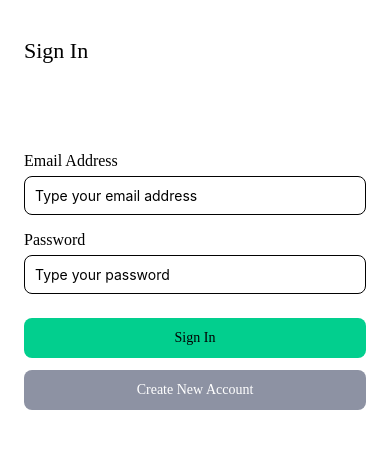
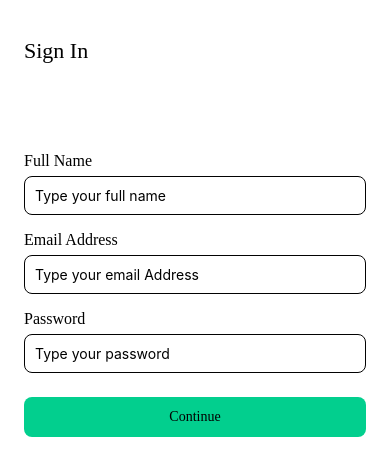
Before and after one commit to sergiopoli77/Mobile-App-Dev, a React Native app: screen / in a window 390 px wide. Shown: the top 476 px of the page. Built offline with nearby package versions, Linux system fonts and the light colour scheme.

Commit message:
add exercise 8

```diff
--- a/App.tsx
+++ b/App.tsx
@@ -1,9 +1,10 @@
 import React from 'react';
 import SplashScreen from './src/pages/SplashScreen';
 import Signin from './src/pages/./Signin';
+import Signout from './src/pages/./Signout';
 
 const App = () => {
-  return <Signin />;
+  return <Signout />;
 };
 
 export default App;
--- /dev/null
+++ b/src/pages/Signout/index.tsx
@@ -0,0 +1,42 @@
+import {StyleSheet, Text, View} from 'react-native';
+import React from 'react';
+import Header from '../../Components/molecules/Header';
+import TextInput from '../../Components/molecules/TextInput';
+import Button from '../../Components/atoms/Button';
+import Gap from '../../Components/atoms/Gap';
+
+const SignOut = () => {
+  return (
+    <View style={styles.pageContainer}>
+      <Header title="Sign In" />
+      <View style={styles.contentContainer}>
+        <Gap height={26} />
+        <TextInput label="Full Name" placeholder="Type your full name" />
+        <Gap height={16} />
+        <TextInput
+          label="Email Address"
+          placeholder="Type your email Address"
+        />
+        <Gap height={16} />
+        <TextInput label="Password" placeholder="Type your password" />
+        <Gap height={24} />
+        <Button label="Continue" />
+        <Gap height={12} />
+      </View>
+    </View>
+  );
+};
+
+export default SignOut;
+
+const styles = StyleSheet.create({
+  pageContainer: {
+    flex: 1,
+  },
+  contentContainer: {
+    backgroundColor: '#FFFFFF',
+    marginTop: 24,
+    flex: 1,
+    paddingHorizontal: 24,
+  },
+});
```
